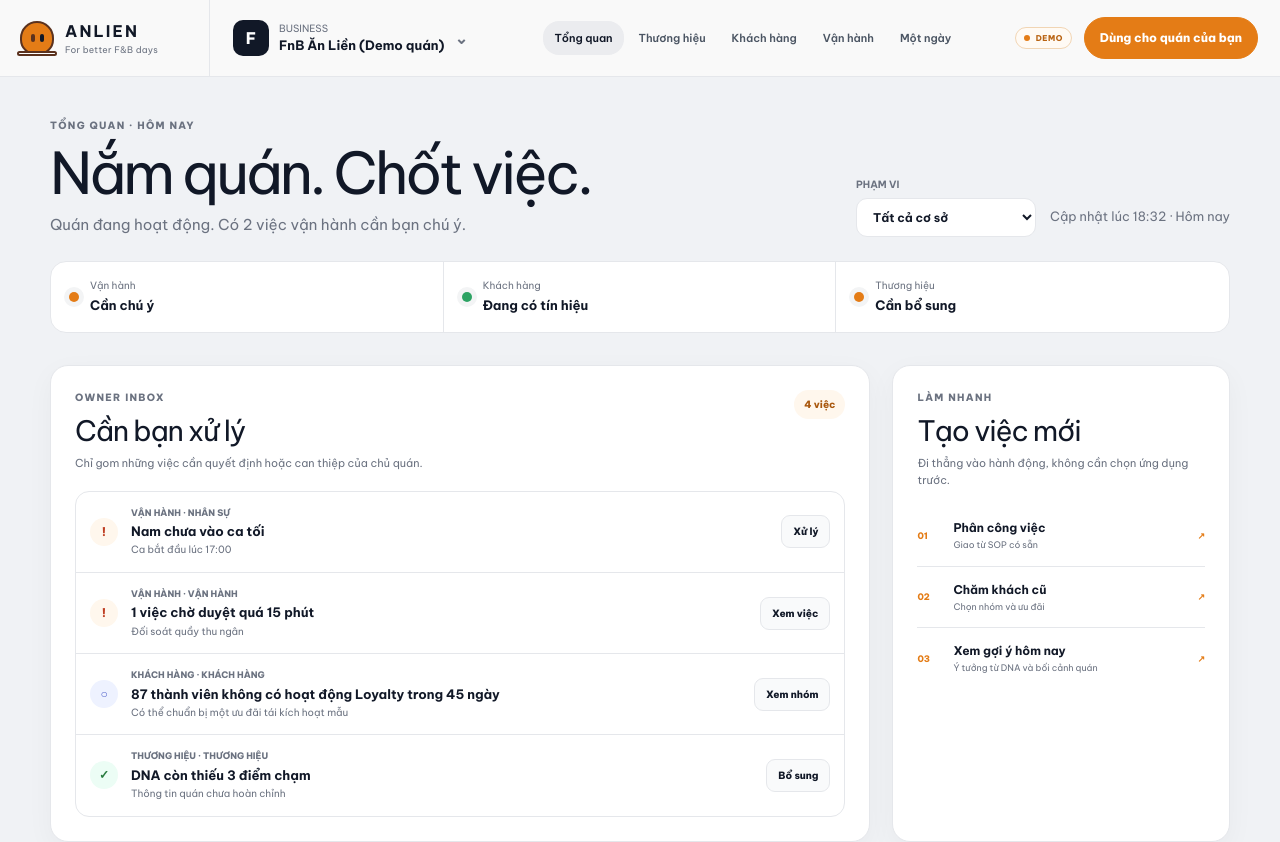
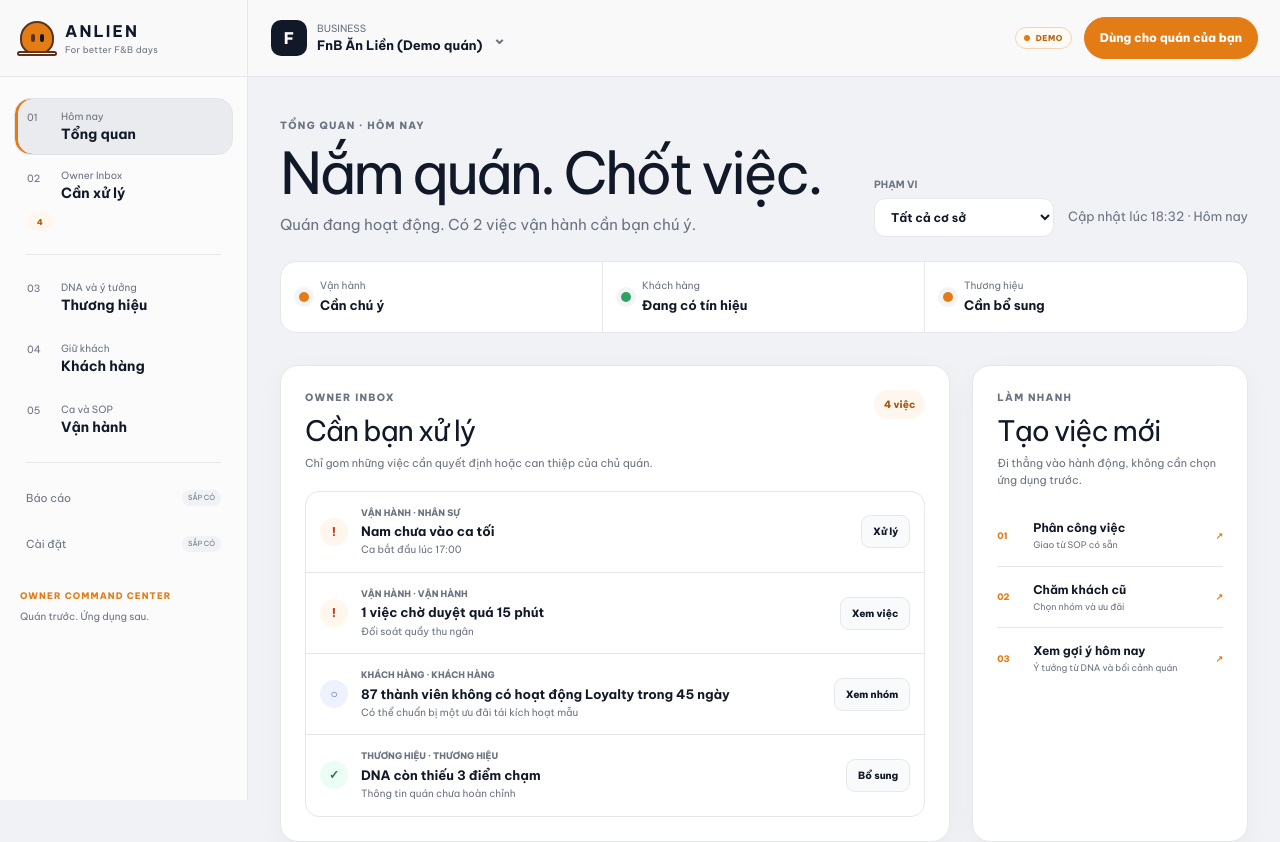
Before and after one commit to Longhoang249/anlien-public-demo, a Next.js app: page / in a window 1280 px wide. Shown: the top 842 px of the page. Built offline with nearby package versions, Linux system fonts and the light colour scheme.

Commit message:
Unify shell navigation around owner workflow

```diff
--- a/src/showroom/ShowroomApp.tsx
+++ b/src/showroom/ShowroomApp.tsx
@@ -9,11 +9,12 @@ import { MarketingPage } from "./MarketingPage";
 import { OpsPage } from "./OpsPage";
 import { OverviewPage } from "./OverviewPage";
 import { DemoBadge } from "./ui";
+import styles from "./command-center-v3.module.css";
 
 export type ShowroomPage = "overview" | "marketing" | "loyalty" | "ops" | "day";
 
 const navItems: Array<{
-  page: ShowroomPage;
+  page: Exclude<ShowroomPage, "day">;
   href: string;
   label: string;
   promise: string;
@@ -23,7 +24,6 @@ const navItems: Array<{
   { page: "marketing", href: "/demo/marketing", label: "Thương hiệu", promise: "DNA và ý tưởng", short: "Thương hiệu" },
   { page: "loyalty", href: "/demo/loyalty", label: "Khách hàng", promise: "Giữ khách", short: "Khách hàng" },
   { page: "ops", href: "/demo/ops", label: "Vận hành", promise: "Ca và SOP", short: "Vận hành" },
-  { page: "day", href: "/demo/day", label: "Một ngày", promise: "Hành trình", short: "Một ngày" },
 ];
 
 const modalCopy: Record<string, { eyebrow: string; title: string; body: string; steps?: string[] }> = {
@@ -73,9 +73,11 @@ export function ShowroomApp({
       }
     : null;
 
+  const openOwnerActions = snapshot.owner.priorities.length;
+
   return (
-    <div className={`app-shell app-shell--${page}`}>
-      <header className="topbar">
+    <div className={`app-shell app-shell--${page} ${styles.appShellV3}`}>
+      <header className={`topbar ${styles.topbarV3}`}>
         <Link href="/" className="wordmark" aria-label="ANLIEN · Trang chủ">
           <span className="wordmark__mark" aria-hidden="true"><i /></span>
           <span><strong>ANLIEN</strong><small>For better F&amp;B days</small></span>
@@ -100,17 +102,42 @@ export function ShowroomApp({
           ) : null}
         </div>
 
-        <nav className="desktop-nav" aria-label="Điều hướng chính">
-          {navItems.map((item) => (
-            <Link key={item.page} href={item.href} className={page === item.page ? "is-active" : ""}>{item.label}</Link>
-          ))}
-        </nav>
-
         <div className="topbar__actions">
           <DemoBadge compact />
           <button className="top-cta" onClick={() => openAction("Dùng ANLIEN cho quán của bạn")}>Dùng cho quán của bạn</button>
         </div>
       </header>
+
+      <aside className="sidebar" aria-label="Điều hướng chính">
+        <nav>
+          <Link href="/demo" className={page === "overview" ? "is-active" : ""}>
+            <span>01</span><div><small>Hôm nay</small><strong>Tổng quan</strong></div>
+          </Link>
+          <Link href="/demo#owner-inbox">
+            <span>02</span><div><small>Owner Inbox</small><strong>Cần xử lý</strong></div>
+            <b className={styles.sidebarInboxCount}>{openOwnerActions}</b>
+          </Link>
+
+          <div className={styles.sidebarDivider} />
+
+          {navItems.filter((item) => item.page !== "overview").map((item, index) => (
+            <Link key={item.page} href={item.href} className={page === item.page ? "is-active" : ""}>
+              <span>0{index + 3}</span><div><small>{item.promise}</small><strong>{item.label}</strong></div>
+            </Link>
+          ))}
+        </nav>
+
+        <div className={styles.sidebarSecondary}>
+          <div className={styles.sidebarDivider} />
+          <span className={styles.sidebarPlaceholder}>Báo cáo <small>Sắp có</small></span>
+          <span className={styles.sidebarPlaceholder}>Cài đặt <small>Sắp có</small></span>
+        </div>
+
+        <div className="shell-note">
+          <span>OWNER COMMAND CENTER</span>
+          <p>Quán trước. Ứng dụng sau.</p>
+        </div>
+      </aside>
 
       <main className="shell-main">
         {page === "overview" ? <OverviewPage snapshot={snapshot} /> : null}
@@ -128,7 +155,7 @@ export function ShowroomApp({
       <nav className="mobile-nav" aria-label="Điều hướng nhanh">
         {navItems.map((item) => (
           <Link key={item.page} href={item.href} className={page === item.page ? "is-active" : ""}>
-              <span>{item.page === "overview" ? "⌂" : item.page === "day" ? "↻" : item.page === "marketing" ? "T" : item.page === "loyalty" ? "K" : "N"}</span>
+            <span>{item.page === "overview" ? "⌂" : item.page === "marketing" ? "T" : item.page === "loyalty" ? "K" : "V"}</span>
             <small>{item.short}</small>
           </Link>
         ))}
```
